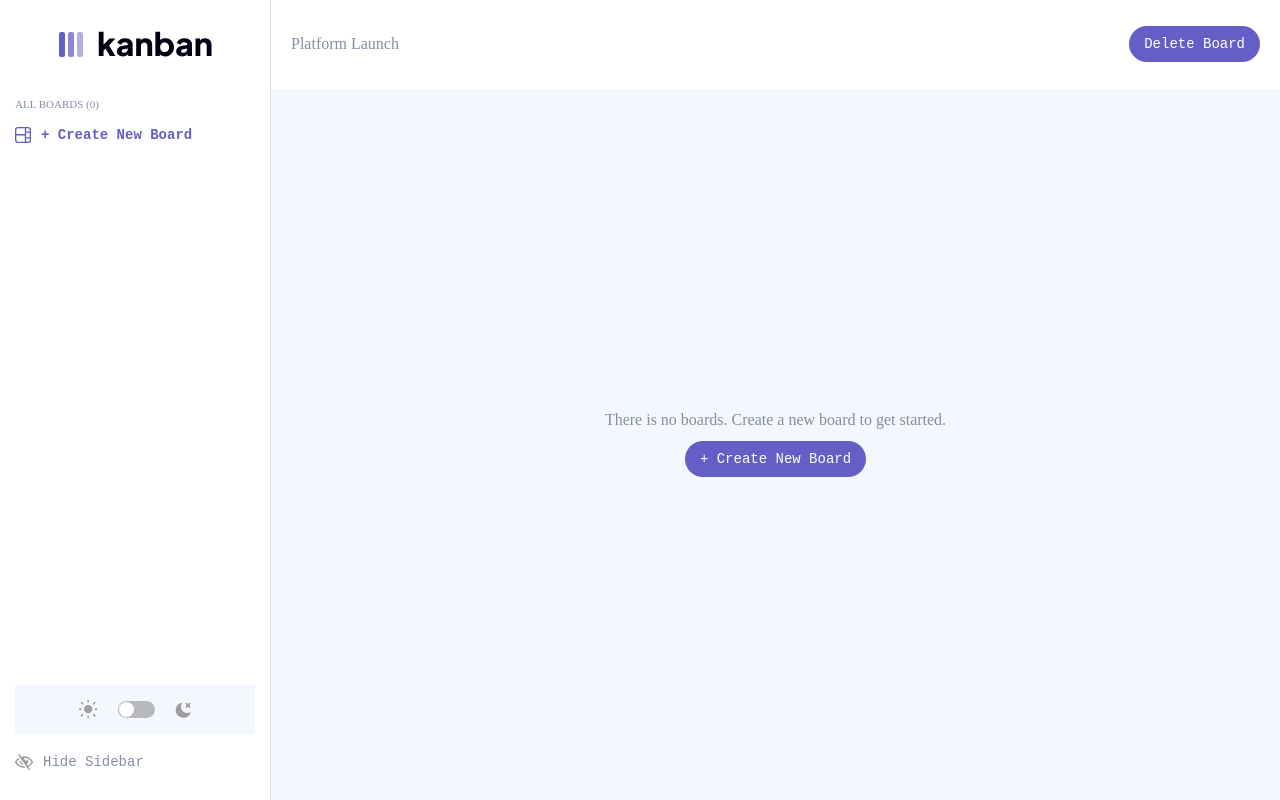
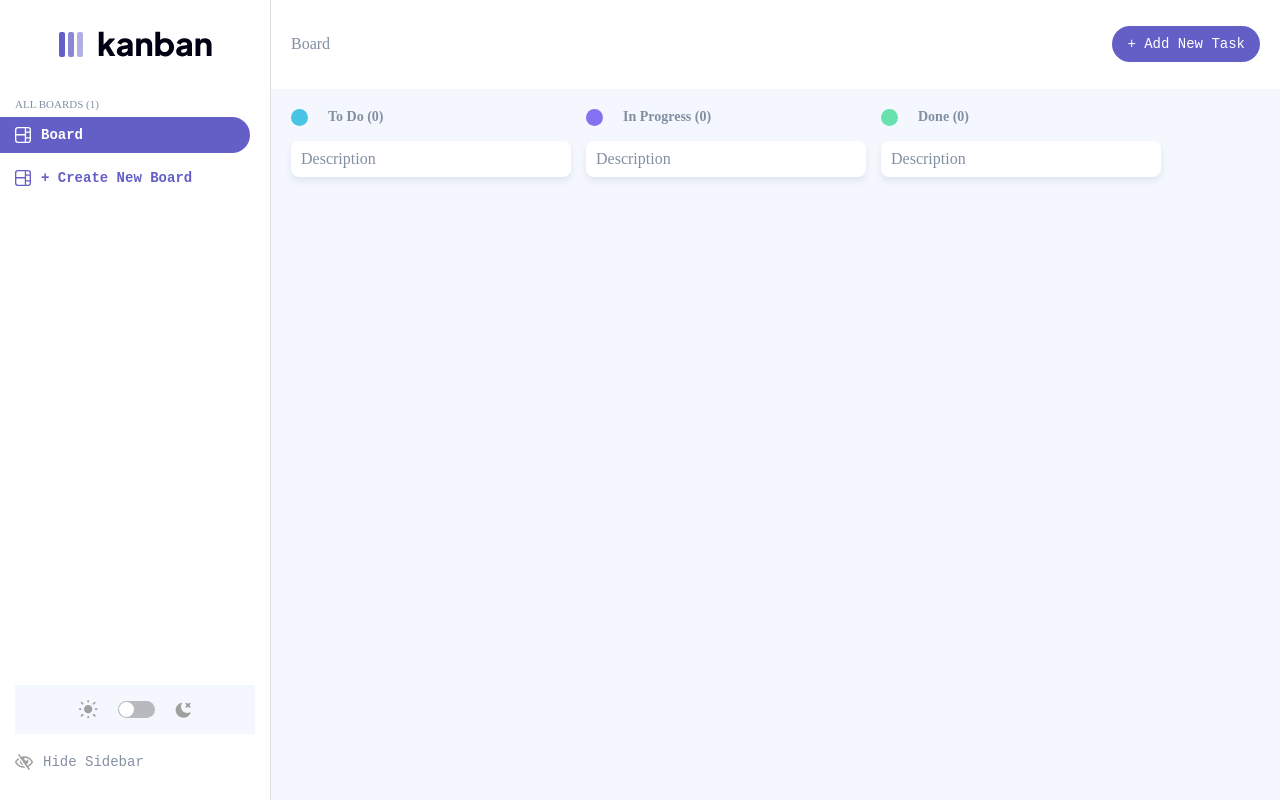
Before and after one commit to AlexGuriev8/kb-board, a React (Vite) app: page / in a window 1280 px wide. Built offline with nearby package versions, Linux system fonts and the light colour scheme.

Commit message:
WIP - default state

```diff
--- a/src/components/layout/index.tsx
+++ b/src/components/layout/index.tsx
@@ -14,11 +14,20 @@ import { Modes } from '../../theme/types';
 import Button from '../button';
 import SidebarBoards from '../sidebar-boards';
 import { useStore } from '../../store/createStoreContext';
+import useModal from '../modal/useModal';
+import useCreateBoard from '../../hooks/create-board/useCreateBoard';
 
 const Layout = () => {
   const [show, setShow] = useState(true);
   const [mode] = useStore((store) => store.mode);
   const nodeRef = useRef(null);
+
+  const [boards, setStore] = useStore((store) => store.boards);
+  const { isOpen, toggle } = useModal();
+  const { renderCreateModal } = useCreateBoard({ isOpen, toggle });
+
+  const withBoards = boards.length === 0;
+  const activeBoard = boards.find((board) => board.active);
   return (
     <LayoutWrapper display={show ? 'flex' : 'none'}>
       <header className="header">
@@ -26,8 +35,8 @@ const Layout = () => {
           {mode === Modes.dark ? <KanbanLogoDark /> : <KanbanLogoLight />}
         </div>
         <div className="header_menu">
-          <div>Platform Launch</div>
-          <Button>Delete Board</Button>
+          <div>{activeBoard?.name ?? 'Platform Lp'}</div>
+          {activeBoard && <Button onClick={toggle}>+ Add New Task</Button>}
         </div>
       </header>
       <CSSTransition in={show} timeout={1000} nodeRef={nodeRef}>
--- a/src/components/sidebar-boards/styles.ts
+++ b/src/components/sidebar-boards/styles.ts
@@ -35,6 +35,11 @@ const SidebarWrapper = styled.div`
 
     &:hover {
       background: #635fc7;
+      color: #fff;
+
+      svg {
+        fill: #fff;
+      }
     }
 
     svg {
--- a/src/components/tasks/index.tsx
+++ b/src/components/tasks/index.tsx
@@ -30,11 +30,6 @@ const Tasks = () => {
                 {column.name} ({column.tasks.length})
               </div>
               <div className="tasks">
-                {column.tasks.map((task) => (
-                  <div key={task.title} className="task">
-                    {task.description}
-                  </div>
-                ))}
                 <div className="task">Description</div>
               </div>
             </div>
--- a/src/store/types.ts
+++ b/src/store/types.ts
@@ -31,7 +31,30 @@ export interface Store {
 }
 
 export const appState: Store = {
-  boards: [],
+  boards: [
+    {
+      id: '1234234',
+      name: 'Board',
+      active: true,
+      columns: [
+        {
+          id: '1',
+          name: 'To Do',
+          tasks: [],
+        },
+        {
+          id: '2',
+          name: 'In Progress',
+          tasks: [],
+        },
+        {
+          id: '3',
+          name: 'Done',
+          tasks: [],
+        },
+      ],
+    },
+  ],
   counter: 0,
   mode: 'light',
 };
```
Also changed, not shown: src/components/modal/styles.ts (+0 -19 lines).
